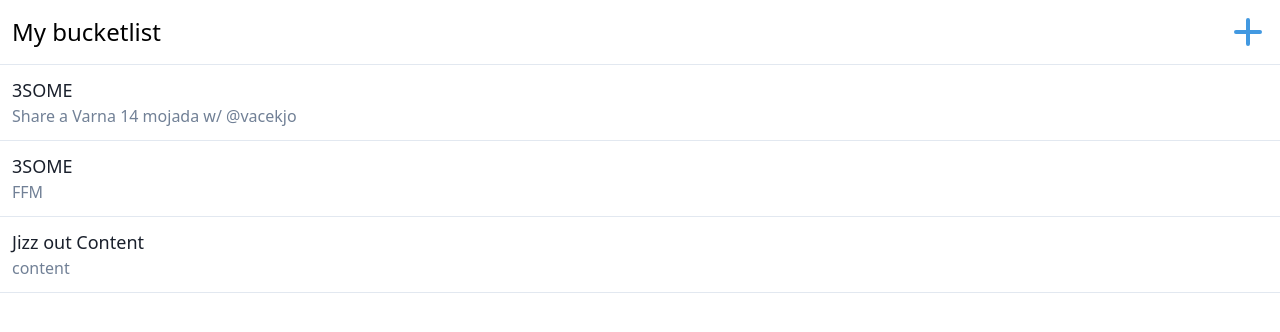
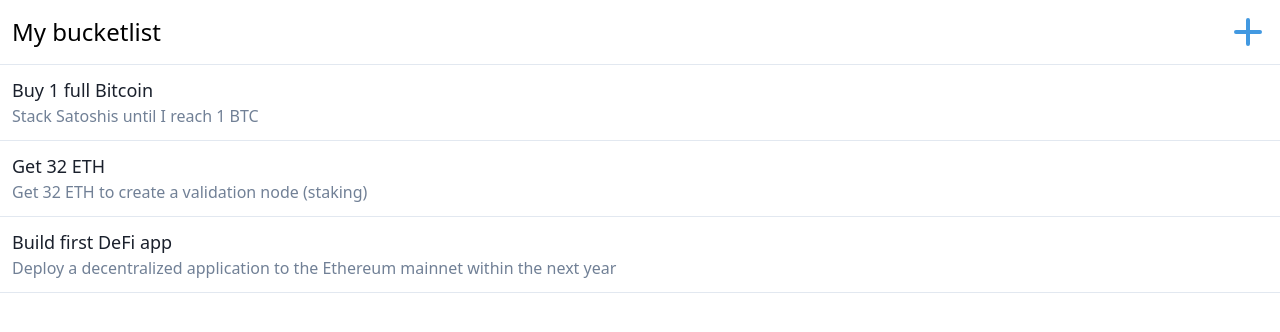
Before and after one commit to vacekj/lifeist, a React (Create React App) app: page /dashboard in a window 1280 px wide. Shown: the top 332 px of the page. Built offline with nearby package versions, Linux system fonts and the light colour scheme.

Commit message:
fix(GoalsList): fix my GitHub reputation :)

```diff
--- a/src/Components/GoalsList/GoalsList.tsx
+++ b/src/Components/GoalsList/GoalsList.tsx
@@ -3,16 +3,16 @@ import React from "react";
 const GoalsList = () => {
 	const goals = [
 		{
-			name: "3SOME",
-			description: "Share a Varna 14 mojada w/ @vacekjo"
+			name: "Buy 1 full Bitcoin",
+			description: "Stack Satoshis until I reach 1 BTC"
 		},
 		{
-			name: "3SOME",
-			description: "FFM"
+			name: "Get 32 ETH",
+			description: "Get 32 ETH to create a validation node (staking)"
 		},
 		{
-			name: "Jizz out Content",
-			description: "content"
+			name: "Build first DeFi app",
+			description: "Deploy a decentralized application to the Ethereum mainnet within the next year"
 		}
 	];
 	return (
```
